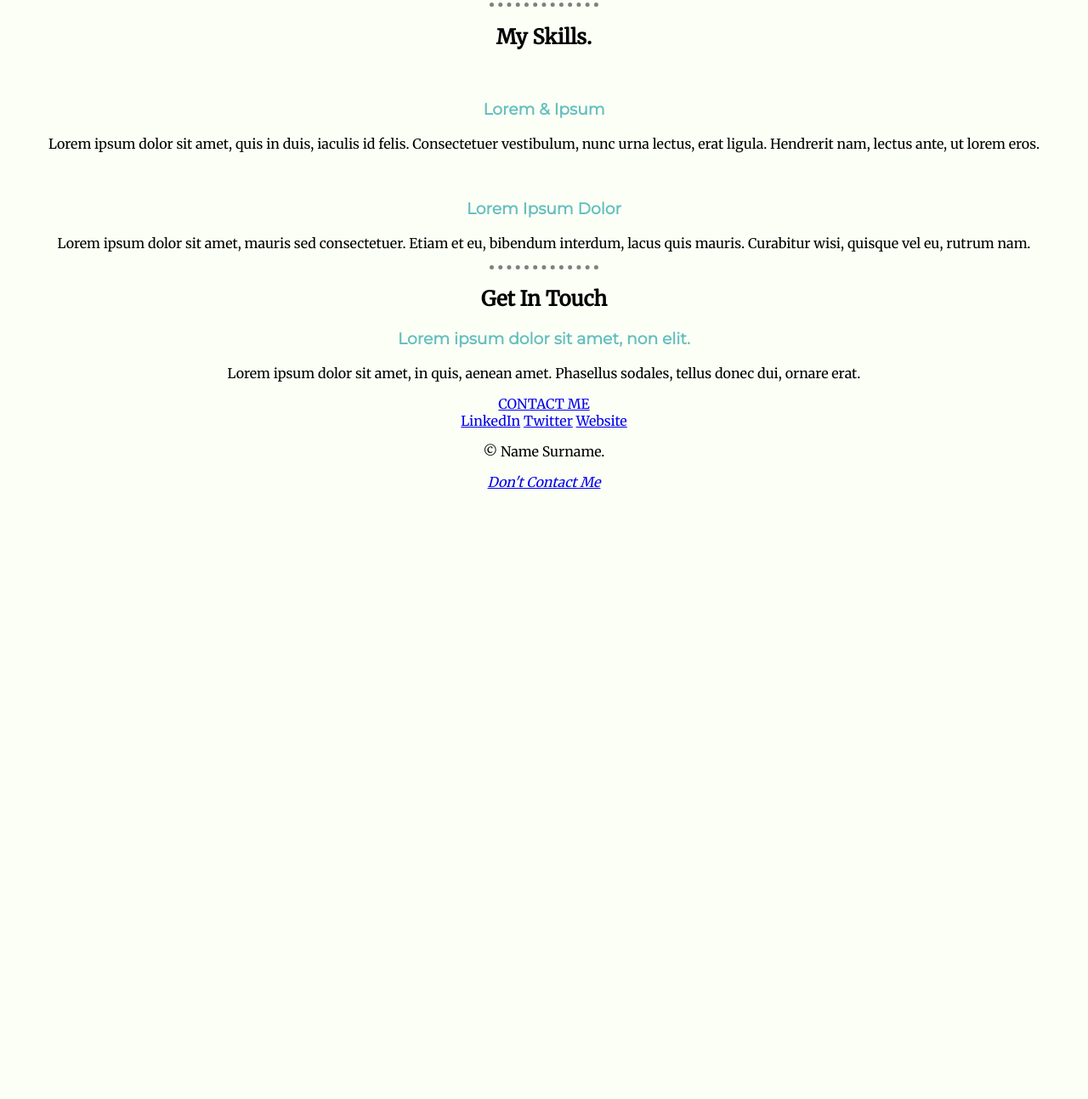
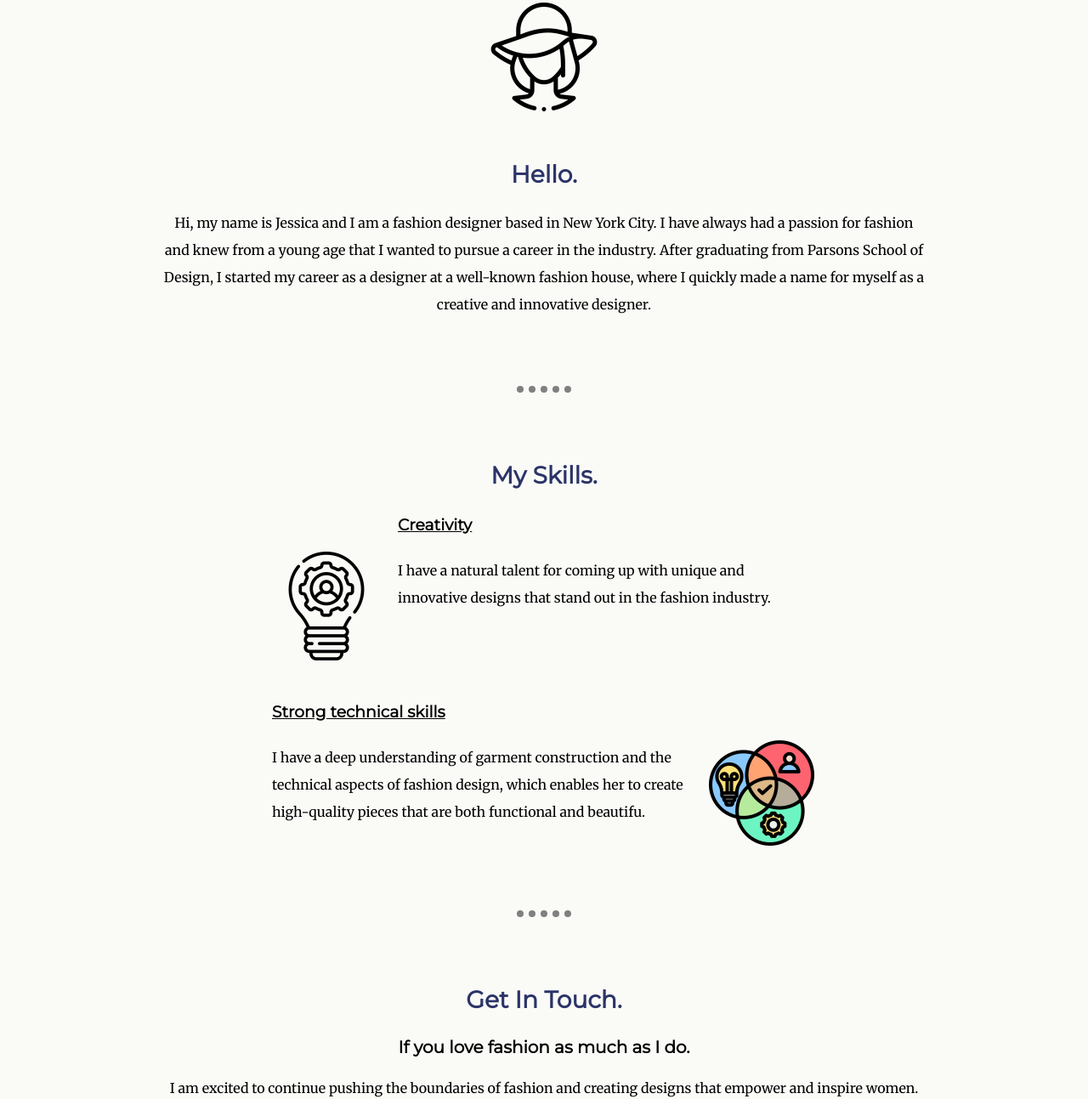
Before and after one commit to wangpeisuuu/wangpeisuuu.github.io, a plain HTML site: page index.html in a window 1280 px wide. Shown: the part 929-2222 px from the top of the page at 85% size. Before the commit the page ends 1526 px from the top, so only its background shows below. Drawn offline with Linux system fonts and the light colour scheme.

Commit message:
newfiles

```diff
--- a/css/styles.css
+++ b/css/styles.css
@@ -2,17 +2,18 @@ body {
     margin: 0;
     text-align: center;
     font-family: 'Merriweather', serif;
-    background-color: #FCFFF6;
+    background-color: #fafaf7;
 
 }
 
 
 
 hr {
+    margin: 80px auto 80px auto ;
     border-style: dotted none none none;
-    border-width: 5px;
+    border-width: 8px;
     border-color: gray;
-    width: 10%;
+    width: 5%;
 }
 
 h1 {
@@ -20,17 +21,28 @@ h1 {
     margin: 30px auto 40px auto;
 
 }
+h2 {
+    font-family: "Montserrat" , sans-serif;
+    color: #2B3467;
+    font-size: 28px;
+    font-weight: bold;
 
+}
 h3 {
-    color: #66BFBF;
     font-family: "Montserrat" , sans-serif;
+    text-decoration-line: underline;
+}
+
+h4 {
+    font-family: "Montserrat" , sans-serif;
+    font-size: 20px;
 }
 
 .top-container{
     background-color: #2B3467;
     position: relative;
     padding-top: 150px;
-    color: #FCFFE7;
+    color: #fafaf7;
 }
 .top-cloud {
     position: absolute;
@@ -51,7 +63,96 @@ h3 {
 }
 
 .top-container p{
-    width: 45%;
+    width: 40%;
     margin: auto;
     line-height: 2;
+    margin-top: 20px;
+
 }
+
+.portrait{
+    margin: 50px auto 30px auto;
+    width: 10%;
+
+}
+
+.profile p{
+    width: 70%;
+    margin: auto;
+    line-height: 2;
+    margin-top: 20px;
+
+}
+
+.skill-row{
+    width: 50%;
+    margin: 20px auto 100px auto;
+    line-height: 2;
+    text-align: left;
+
+}
+.skill1{
+    margin: 50px 20px 30px auto;
+    width: 20%;
+    float: left;
+
+}
+
+.skill2{
+    margin: 50px auto 30px 20px;
+    width: 20%;
+    float: right;
+}
+
+.skill-row p{
+    text-align: left;
+}
+
+.contact-me{
+    margin-bottom: 70px;
+}
+
+.btn {
+    background: #7d85b5;
+    background-image: -webkit-linear-gradient(top, #7d85b5, #2B3467);
+    background-image: -moz-linear-gradient(top, #7d85b5, #2B3467);
+    background-image: -ms-linear-gradient(top, #7d85b5, #2B3467);
+    background-image: -o-linear-gradient(top, #7d85b5, #2B3467);
+    background-image: linear-gradient(to bottom, #7d85b5, #2B3467);
+    -webkit-border-radius: 28;
+    -moz-border-radius: 28;
+    border-radius: 28px;
+    font-family: Georgia;
+    color: #FCFFE7;
+    font-size: 20px;
+    padding: 10px 20px 10px 20px;
+    text-decoration: none;
+  }
+
+  .btn:hover {
+    background: #2B3467;
+    background-image: -webkit-linear-gradient(top, #2B3467, #7d85b5);
+    background-image: -moz-linear-gradient(top, #2B3467, #7d85b5);
+    background-image: -ms-linear-gradient(top, #2B3467, #7d85b5);
+    background-image: -o-linear-gradient(top, #2B3467, #7d85b5);
+    background-image: linear-gradient(to bottom, #2B3467, #7d85b5);
+    text-decoration: none;
+  }
+
+  .contact-me p{
+    margin-bottom: 80px;
+  }
+
+
+.bottom-container{
+    background-color: #2B3467;
+    margin: 0;
+    padding: 60px;
+    height: 100px;
+    color: #fafaf7;
+}
+
+.footer-link{
+    color: #fafaf7;
+    margin: 60px;
+}
--- a/index.html
+++ b/index.html
@@ -14,8 +14,8 @@
     <div class="top-container">
         <h1 id="bigheader"><em>Meet Jessica</em></h1>
         <img src="image/cloud.png" alt="cloud" class="top-cloud">
-        <p>A rising star in the world of fashion design.</p>
-        <p>Born and raised in New York City, Jessica always had a passion for fashion, and she knew from a young age that she wanted to pursue a career in the industry.
+        <h2>A Designer.</h2>
+        <p>A rising star in the world of fashion design.Born and raised in New York City, Jessica always had a passion for fashion, and she knew from a young age that she wanted to pursue a career in the industry.
         </p>
         <img src="image/cloud.png" alt="cloud" class="bottom-cloud">
         <img src="image/mountain.png" alt="mountain">
@@ -27,29 +27,30 @@
 <!--           <img src="image/jessica.webp" alt="">
           <P><em><strong><a href="https://rickandmorty.fandom.com/wiki/Jessica">Jessica</a></strong></em></P>
  -->
-          <h2>Hello.</h2>
-          <p>Lorem ipsum dolor sit amet, vitae volutpat, dui conubia, dolor urna. Non auctor, montes nulla distinctio.</p>
+        <img src="image/portrait.png" class="portrait" alt="portrait">
+        <h2>Hello.</h2>
+        <p>Hi, my name is Jessica and I am a fashion designer based in New York City. I have always had a passion for fashion and knew from a young age that I wanted to pursue a career in the industry. After graduating from Parsons School of Design, I started my career as a designer at a well-known fashion house, where I quickly made a name for myself as a creative and innovative designer.</p>
         </div>
         <hr>
         <div class="skills">
           <h2>My Skills.</h2>
           <div class="skill-row">
-            <img class="" src="" alt="">
-            <h3>Lorem & Ipsum</h3>
-            <p>Lorem ipsum dolor sit amet, quis in duis, iaculis id felis. Consectetuer vestibulum, nunc urna lectus, erat ligula. Hendrerit nam, lectus ante, ut lorem eros.</p>
+            <img class="skill1" src="image/skill.png" alt="">
+            <h3>Creativity</h3>
+            <p>I have a natural talent for coming up with unique and innovative designs that stand out in the fashion industry.</p>
           </div>
           <div class="skill-row">
-            <img class="" src="" alt="">
-            <h3>Lorem Ipsum Dolor</h3>
-            <p>Lorem ipsum dolor sit amet, mauris sed consectetuer. Etiam et eu, bibendum interdum, lacus quis mauris. Curabitur wisi, quisque vel eu, rutrum nam.</p>
+            <img class="skill2" src="image/competence.png" alt="">
+            <h3>Strong technical skills</h3>
+            <p>I have a deep understanding of garment construction and the technical aspects of fashion design, which enables her to create high-quality pieces that are both functional and beautifu.</p>
           </div>
         </div>
         <hr>
         <div class="contact-me">
-          <h2>Get In Touch</h2>
-          <h3>Lorem ipsum dolor sit amet, non elit.</h3>
-          <p>Lorem ipsum dolor sit amet, in quis, aenean amet. Phasellus sodales, tellus donec dui, ornare erat.</p>
-          <a class="btn" href="mailto:name@email.com">CONTACT ME</a>
+          <h2>Get In Touch.</h2>
+          <h4>If you love fashion as much as I do.</h4>
+          <p>I am excited to continue pushing the boundaries of fashion and creating designs that empower and inspire women.</p>
+          <a class="btn" href="dont contact me.html">Don't Contact Me</a>
         </div>
     </div>
 
@@ -58,12 +59,10 @@
         <a class="footer-link" href="https://www.linkedin.com/">LinkedIn</a>
         <a class="footer-link" href="https://twitter.com/">Twitter</a>
         <a class="footer-link" href="https://www.appbrewery.co/">Website</a>
-        <p>© Name Surname.</p>
+        <p>©Jessica.</p>
     </div>
 
 
-
-    <a href="dont contact me.html"><em>Don't Contact Me</em></a>
     <br>
     <br>
 </body>
```
Also changed, not shown: image/competence.png (added), image/portrait.png (added), image/skill.png (added).
